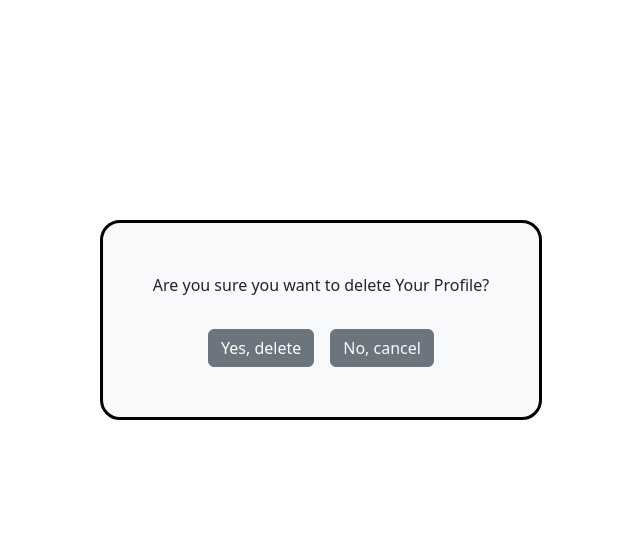
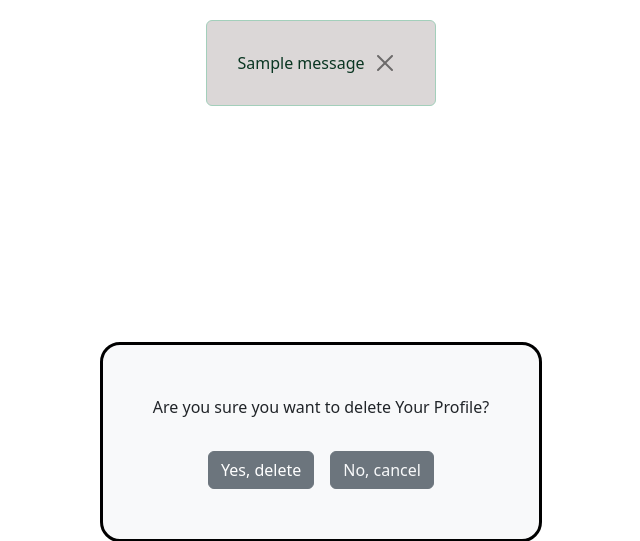
Before and after one commit to Cam-4587/TechTalk, a Django app: page /about/delete-profile/ in a window 1280 px wide. Shown: the part 78-619 px from the top of the page, without its empty margins (319-959 px from the left). Run offline with Django 4.2, Linux system fonts and the light colour scheme; a user stored in the database is signed in; tables that the repository leaves empty hold one stand-in row (values such as "Sample post"); one stand-in notice (Sample message) is shown; some libraries are stand-ins or nearby versions.

Commit message:
Add notification messages to form submissions and allow  admin to  review profiles before publication

```diff
--- a/about/admin.py
+++ b/about/admin.py
@@ -2,4 +2,7 @@ from django.contrib import admin
 from .models import Profile
 
 # Register your models here.
-admin.site.register(Profile)
+class ProfileAdmin(admin.ModelAdmin):
+    list_display = ('user', 'status', 'created_on', 'updated_on')
+
+admin.site.register(Profile, ProfileAdmin)
--- a/about/models.py
+++ b/about/models.py
@@ -4,12 +4,14 @@ from django_summernote.fields import SummernoteTextField
 from cloudinary.models import CloudinaryField
 
 # Create your models here.
+STATUS = ((0, "Pending Review"), (1, "Published"))
 class Profile(models.Model):
     user = models.OneToOneField(User, on_delete=models.CASCADE, related_name="profile_name")
     image = CloudinaryField('image', default='nobody', blank=True, null=True)
     bio = SummernoteTextField()
     created_on = models.DateTimeField(auto_now_add=True)
     updated_on = models.DateTimeField(auto_now=True)
+    status = models.IntegerField(choices=STATUS, default=0)
 
     def __str__(self):
             return str(self.user)
--- a/about/templates/about/public_profile.html
+++ b/about/templates/about/public_profile.html
@@ -1,7 +1,7 @@
 {% extends 'base.html' %}
 {% load static %}
 {% block content %}
-{% if profile.bio %}
+{% if profile.bio and profile.status == 1 %}
 <div class="container-fluid">
     <div class="row offwhite m-5 p-5 shadow-lg rounded-3">
         <div class="col-md-5">
@@ -23,7 +23,7 @@
 {% else %}
 <main class="main-content">
     <div class="d-flex flex-column">
-        <h1>There doesn't seem to be a <br> profile created for this User</h1>
+        <h1><strong>Profile not Found</strong></h1>
     </div>
 </main>
 {% endif %}
--- a/about/views.py
+++ b/about/views.py
@@ -20,7 +20,7 @@ def profile(request):
         profile_form = UpdateProfileForm(request.POST, request.FILES, instance=profile)
         if profile_form.is_valid():
             profile_form.save()
-            messages.success(request, 'Your profile has been updated successfully')
+            messages.success(request, 'Your profile has been created and is pending review')
             return redirect('users-profile')
 
     context =  {
--- a/blog/views.py
+++ b/blog/views.py
@@ -1,6 +1,7 @@
 from django.shortcuts import render, get_object_or_404, reverse, redirect
 from django.views import generic
 from django.utils.text import slugify
+from django.contrib import messages
 from .models import Post, Comment, Reply
 from .forms import CommentForm, ReplyForm, CreateBlogPost
 import about
@@ -40,6 +41,7 @@ def comment_sent(request, slug):
             comment.author = request.user
             comment.post = post
             comment.save()
+            messages.success(request, 'Comment added successfully')
             return redirect('post_blog', slug=post.slug)
     return redirect('post_blog', slug=post.slug)
 
@@ -50,6 +52,7 @@ def comment_delete(request, pk, slug):
 
     if request.method == "POST":
         comment.delete()
+        messages.success(request, 'Comment was deleted')
         return redirect('post_blog', slug=post.slug)
 
     return render(request, 'blog/comment_delete.html', {'comment': comment, 'post': post})
@@ -64,6 +67,7 @@ def reply_sent(request, pk):
             reply = form.save(commit=False)
             reply.author = request.user
             reply.reply = comment
+            messages.success(request, 'Reply added successfully')
             reply.save()
             return redirect('post_blog', slug=post.slug)
     return redirect('post_blog', slug=post.slug)
@@ -74,6 +78,7 @@ def reply_delete(request, pk):
 
     if request.method == "POST":
         reply.delete()
+        messages.success(request, 'Reply deleted successfully')
         return redirect('post_blog', slug=post.slug)
 
     return render(request, 'blog/reply_delete.html', {'reply': reply, 'post': post})
@@ -90,6 +95,7 @@ def CreatePost(request):
             blogpost.slug = slugify(blogpost.title)
             blogpost.save()
             form.save_m2m()
+            messages.success(request, 'Post Submitted and awaiting approval')
             return redirect('home')
     else:
         form = CreateBlogPost()
--- a/contact/views.py
+++ b/contact/views.py
@@ -1,5 +1,7 @@
 from django.shortcuts import render, redirect
+from django.contrib import messages
 from .forms import ContactForm
+
 
 
 # Create your views here.
@@ -15,6 +17,7 @@ def ContactFormView(request):
             else:
                 contact.user = None
             contactform.save()
+            messages.success(request, 'Message sent successfully')
             return redirect('contact-form')
 
     context = {
--- a/static/css/style.css
+++ b/static/css/style.css
@@ -357,7 +357,22 @@ footer {
   background-color: #FAF9F6;
 }
 
-
+/* Alert message styling */
+.alert-container{
+  width:100%;
+  justify-content: center;
+  margin-top: 20px;
+}
+.alert-message {
+  background: rgb(219, 215, 215);
+  width:auto;
+  padding:30px;
+}
+.alert-close-button{
+  float:right;
+  padding-left:20px;
+  font-weight:300;
+}
 /*Media queries for mobile styling*/
 
 @media only screen and (max-width: 768px) {
--- a/techtalk/settings.py
+++ b/techtalk/settings.py
@@ -68,6 +68,7 @@ MIDDLEWARE = [
     'django.middleware.clickjacking.XFrameOptionsMiddleware',
     'allauth.account.middleware.AccountMiddleware',
 ]
+MESSAGE_STORAGE = "django.contrib.messages.storage.cookie.CookieStorage"
 
 ACCOUNT_EMAIL_VERIFICATION = 'none'
 
--- a/templates/base.html
+++ b/templates/base.html
@@ -91,6 +91,16 @@
         </div>
     </nav>
 
+    <div class="alert-container container-fluid w-100 d-flex">
+        {% for message in messages %}
+        <div class="alert alert-message alert-{{ message.tags }}" role="alert">
+            {{ message | safe }}
+            <button type="button" class="btn-close alert-close-button col-md-8" data-bs-dismiss="alert"
+                aria-label="Close"></button>
+            {% endfor %}
+        </div>
+    </div>
+
     {% block content%}
     <!-- Main Content -->
     {% endblock %}
```
Also changed, not shown: about/templates/about/profile.html (+10 -3 lines), blog/admin.py (+1 -6 lines), templates/account/signup.html (+0 -18 lines).
